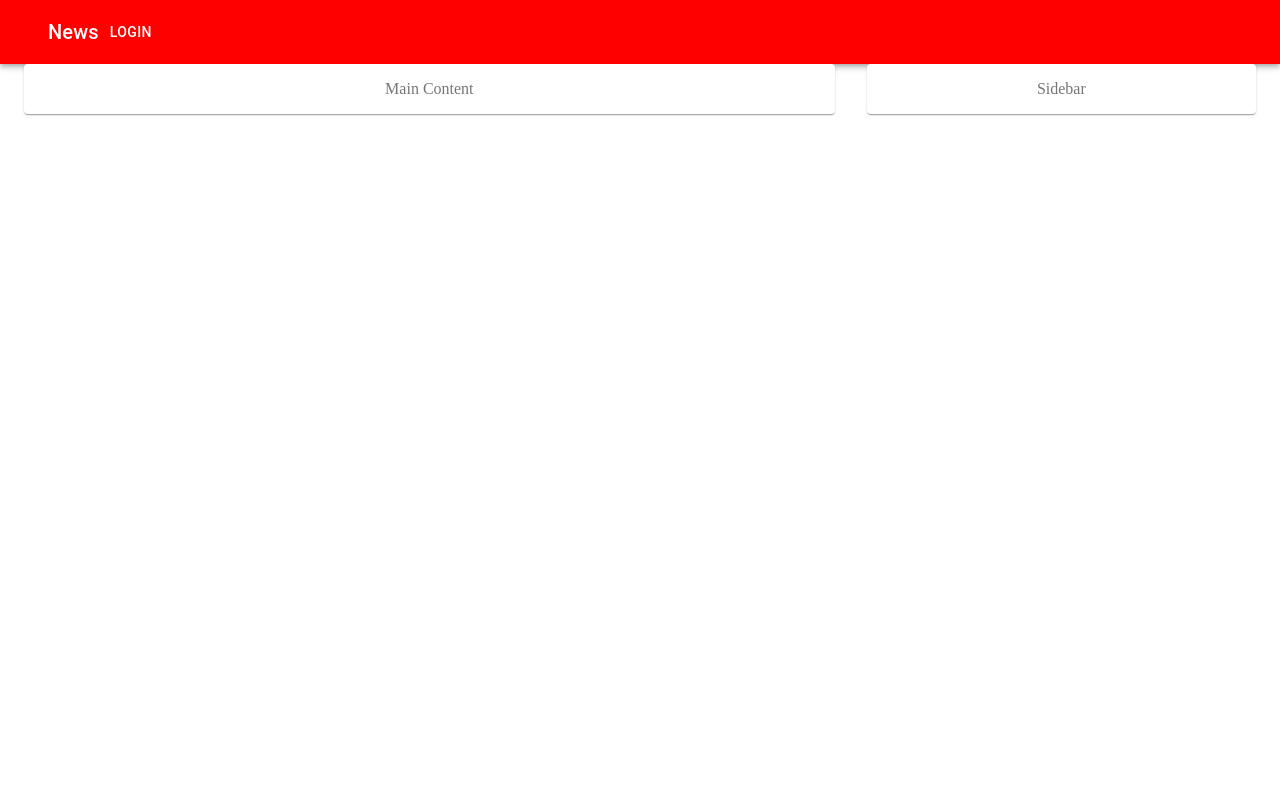
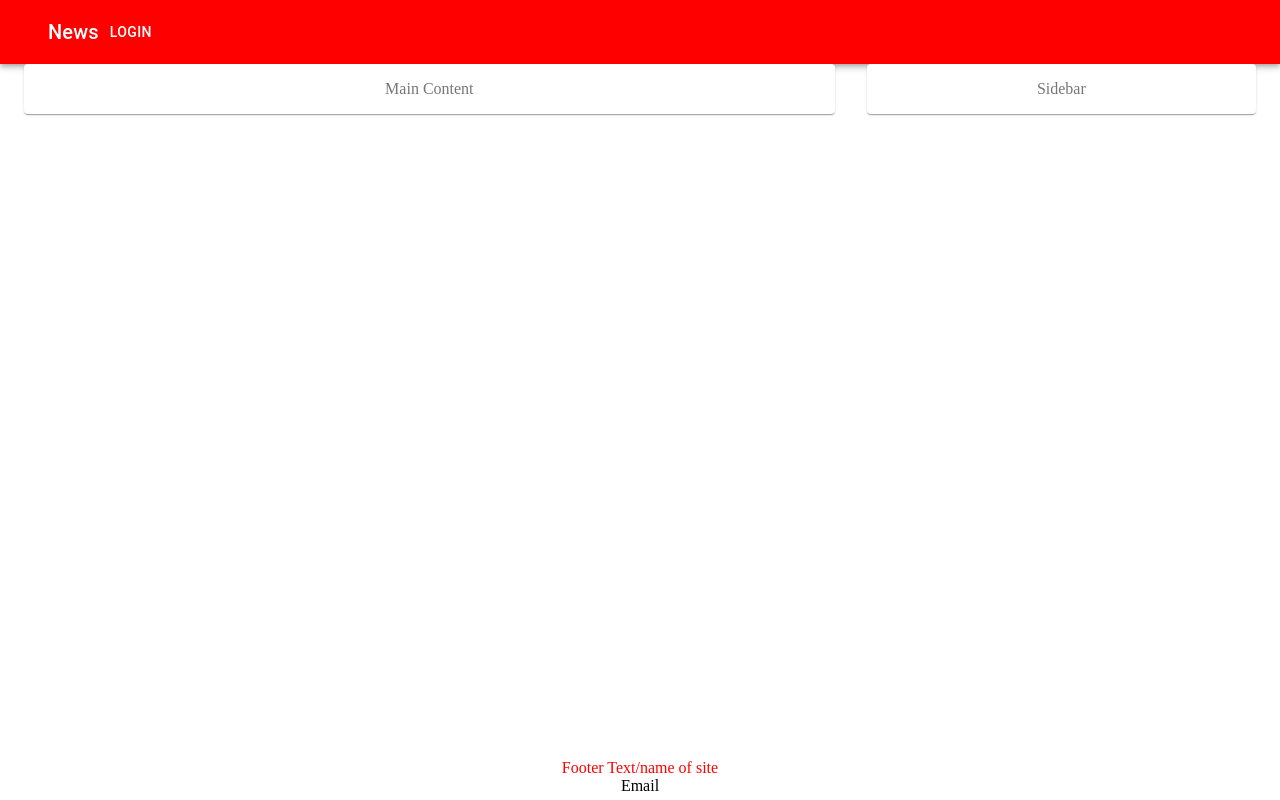
Before and after one commit to v8phan/funkymonkey, a React (Create React App) app: page / in a window 1280 px wide. Built offline with nearby package versions, Linux system fonts and the light colour scheme.

Commit message:
footer additions

```diff
--- a/src/App.js
+++ b/src/App.js
@@ -4,6 +4,7 @@ import { withStyles } from '@material-ui/core/styles';
 
 import Navbar from './components/Navbar';
 import Page from './components/Page';
+import Footer from './components/Footer';
 
 const styles = {
   app: {
@@ -28,6 +29,7 @@ function App(props) {
     <div className={classes.app}>
       <Navbar />
       <Page />
+      <Footer />
     </div>
   );
 }
--- /dev/null
+++ b/src/components/Footer.js
@@ -0,0 +1,38 @@
+import React, { Component } from "react";
+
+import { withStyles } from '@material-ui/core/styles';
+import Typography from "@material-ui/core/Typography";
+
+const styles = {
+  footer: {
+    padding: 5,
+    position: "absolute",
+    textAlign: "center",
+    left: 0,
+    bottom: 0,
+    right: 0,
+  },
+  footerTitle: {
+    color: 'red',
+  },
+  socialFooter: {
+    background: 'none',
+  },
+};
+
+class Footer extends Component {
+  render() {
+    const { classes } = this.props;
+
+    return (
+      <div className={this.props.classes.footer}>
+        <div className={this.props.classes.footerTitle}>
+          Footer Text/name of site
+        </div>
+        <div className={this.props.classes.socialFooter}>Email</div>
+      </div>
+    );
+  }
+}
+
+export default withStyles(styles)(Footer);
```
